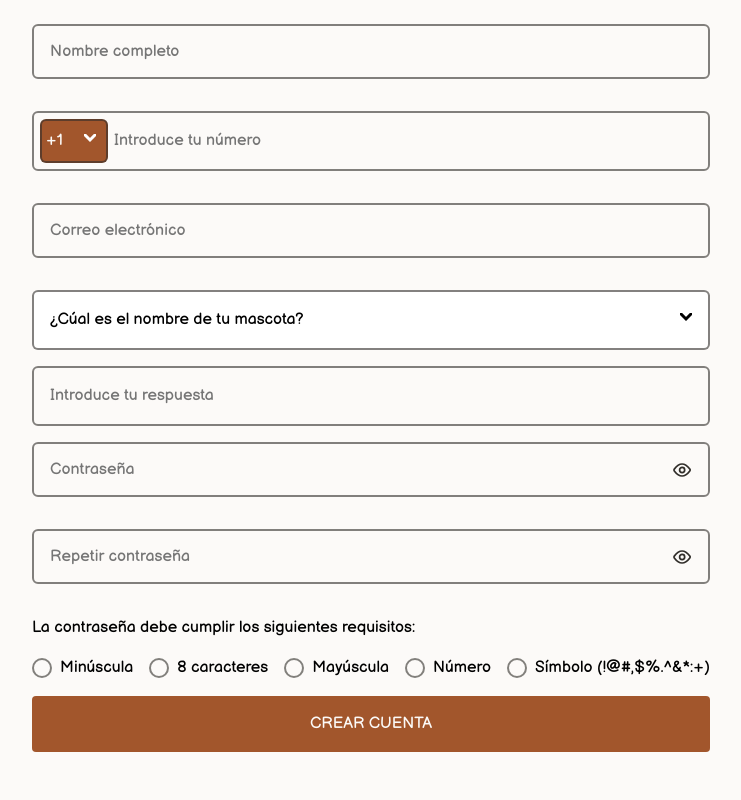
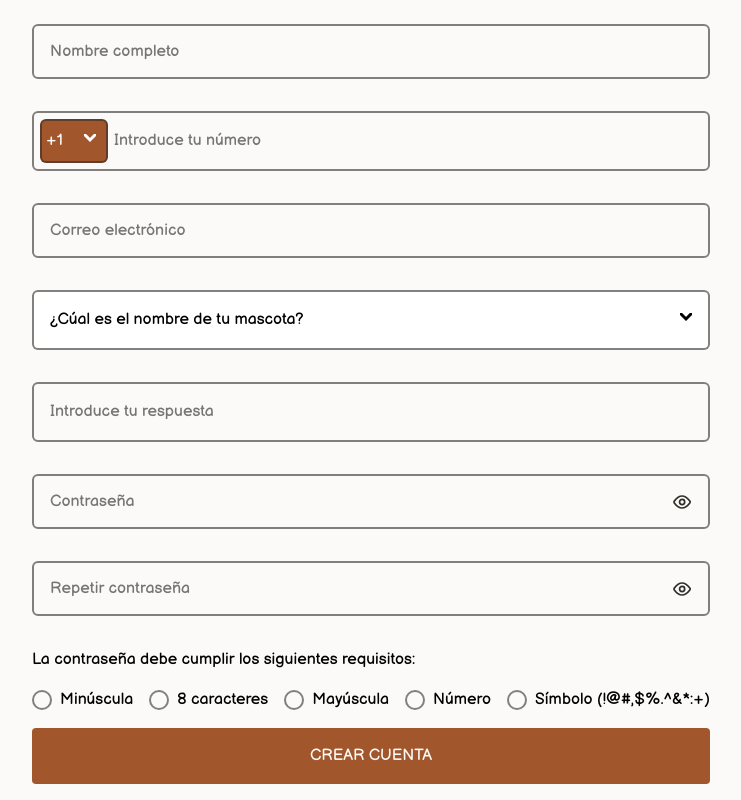
Before and after one commit to fidelChoqueDev/inventario-frontend, a React (Vite) app: page /register in a window 1280 px wide. Shown: the part 722-1522 px from the top of the page, without its empty margins (269-1010 px from the left). Before the commit the page ends 1490 px from the top, so only its background shows below. Built offline with nearby package versions, Linux system fonts and the light colour scheme.

Commit message:
fix: modify styles to set the same space between inputs

```diff
--- a/src/components/SecurityQuestion/SecurityQuestion.css
+++ b/src/components/SecurityQuestion/SecurityQuestion.css
@@ -1,3 +1,10 @@
+.security-question-container {
+  display: flex;
+  flex-direction: column;
+  gap: 2rem;
+  margin-bottom: 1rem;
+}
+
 .security-question-dropdown {
   padding: 1rem;
   border: 2px solid var(--clr-secondary-60);
--- a/src/components/SecurityQuestion/SecurityQuestion.tsx
+++ b/src/components/SecurityQuestion/SecurityQuestion.tsx
@@ -28,7 +28,7 @@ const SecurityQuestion = (props: Props) => {
   };
 
   return (
-    <>
+    <div className="security-question-container">
       <div className="security-question-select">
         <select
           name="secretQuestion"
@@ -56,7 +56,7 @@ const SecurityQuestion = (props: Props) => {
         />
         <ErrorMessage>{errorMessage}</ErrorMessage>
       </div>
-    </>
+    </div>
   );
 };
 
```
